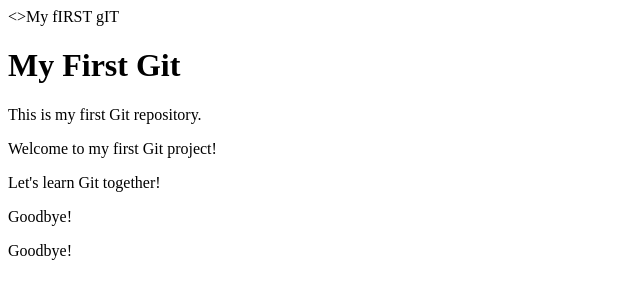
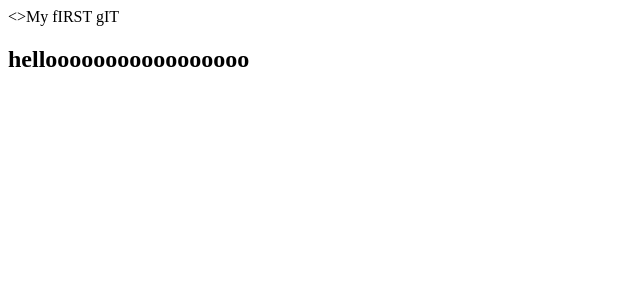
Before and after one commit to thiksha05/my-project-sece, a plain HTML site: page index.html in a window 1280 px wide. Shown: the whole page, without its empty margins (0-640 px from the left). Drawn offline with Linux system fonts and the light colour scheme.

Commit message:
Update index.html

```diff
--- a/index.html
+++ b/index.html
@@ -4,11 +4,6 @@
         <>My fIRST gIT</title>
     </head>
     <body>
-        <h1>My First Git</h1>
-        <p>This is my first Git repository.</p>
-        <p>Welcome to my first Git project!</p>
-        <p>Let's learn Git together!</p>
-        <p>Goodbye!</p>
-        <p>Goodbye!</p>
+        <h2>hellooooooooooooooooo</h2>
     </body>
 </html>
```
